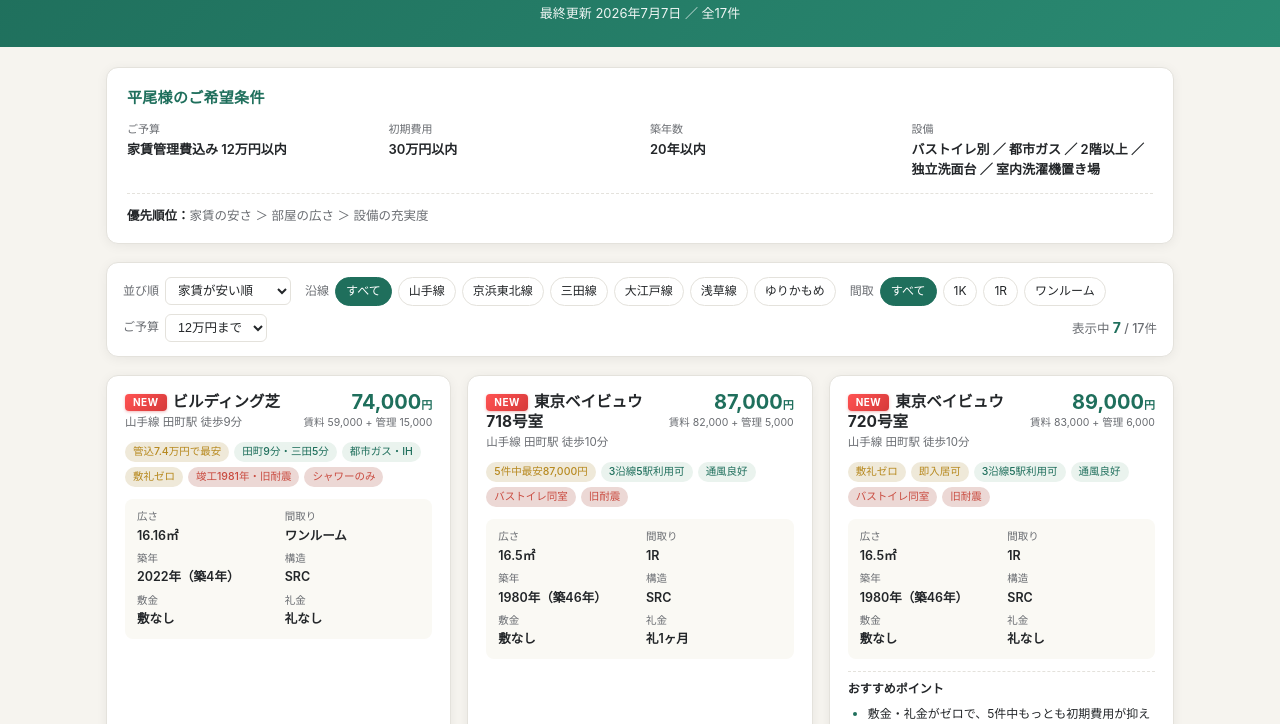
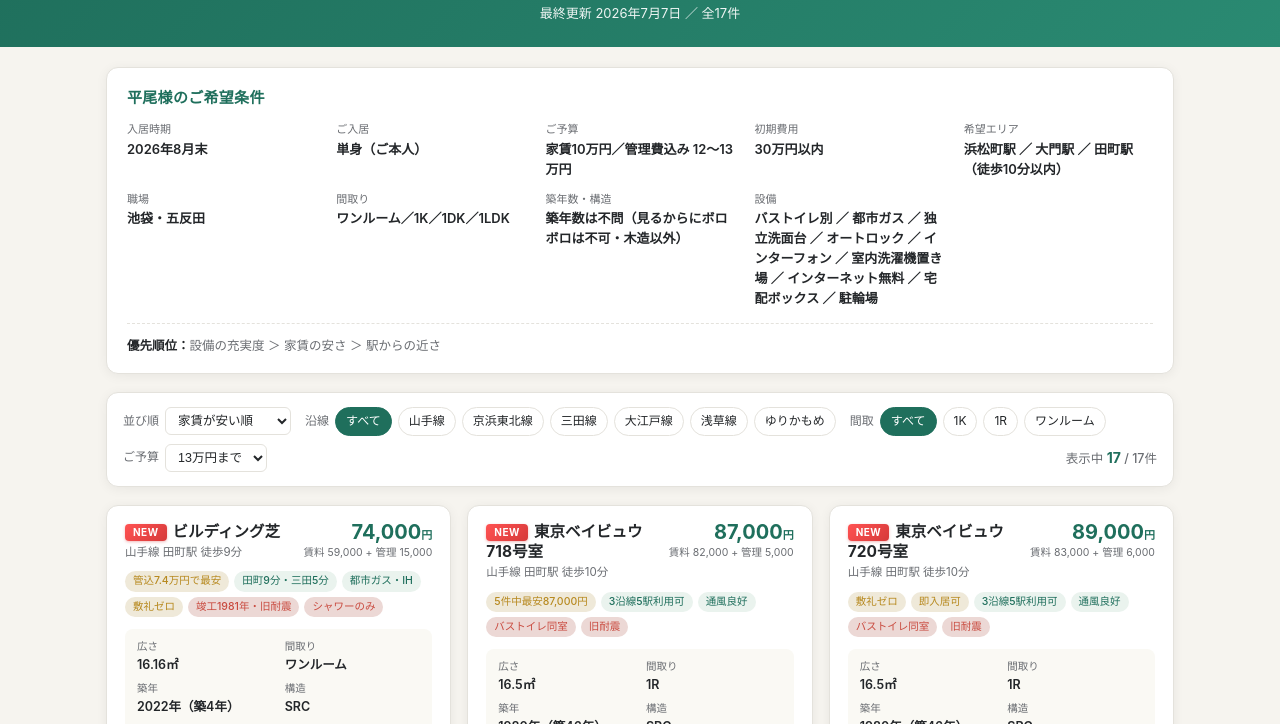
Before and after one commit to ryupro202211-ops/ryupro, a website: page PJ/roomlist/平尾様_物件一覧.html in a window 1280 px wide. Shown: the part 67-791 px from the top of the page. Drawn offline with Linux system fonts and the light colour scheme.

Commit message:
Update 平尾様 catalog with actual conditions

```diff
--- a/PJ/roomlist/平尾様_物件一覧.html
+++ b/PJ/roomlist/平尾様_物件一覧.html
@@ -397,13 +397,18 @@ footer.foot {
   <section class="criteria">
     <h2>平尾様のご希望条件</h2>
     <div class="criteria-grid">
-      <div><span>ご予算</span><span>家賃管理費込み 12万円以内</span></div>
+      <div><span>入居時期</span><span>2026年8月末</span></div>
+      <div><span>ご入居</span><span>単身（ご本人）</span></div>
+      <div><span>ご予算</span><span>家賃10万円／管理費込み 12〜13万円</span></div>
       <div><span>初期費用</span><span>30万円以内</span></div>
-      <div><span>築年数</span><span>20年以内</span></div>
-      <div><span>設備</span><span>バストイレ別 ／ 都市ガス ／ 2階以上 ／ 独立洗面台 ／ 室内洗濯機置き場</span></div>
+      <div><span>希望エリア</span><span>浜松町駅 ／ 大門駅 ／ 田町駅（徒歩10分以内）</span></div>
+      <div><span>職場</span><span>池袋・五反田</span></div>
+      <div><span>間取り</span><span>ワンルーム／1K／1DK／1LDK</span></div>
+      <div><span>築年数・構造</span><span>築年数は不問（見るからにボロボロは不可・木造以外）</span></div>
+      <div><span>設備</span><span>バストイレ別 ／ 都市ガス ／ 独立洗面台 ／ オートロック ／ インターフォン ／ 室内洗濯機置き場 ／ インターネット無料 ／ 宅配ボックス ／ 駐輪場</span></div>
     </div>
     <div class="priorities">
-      <strong>優先順位：</strong>家賃の安さ ＞ 部屋の広さ ＞ 設備の充実度
+      <strong>優先順位：</strong>設備の充実度 ＞ 家賃の安さ ＞ 駅からの近さ
     </div>
   </section>
 
@@ -437,10 +442,10 @@ footer.foot {
     <div class="control-group">
       <label>ご予算</label>
       <select id="rentcap">
-        <option value="120000" selected>12万円まで</option>
+        <option value="130000" selected>13万円まで</option>
+        <option value="120000">12万円まで</option>
         <option value="110000">11万円まで</option>
         <option value="100000">10万円まで</option>
-        <option value="90000">9万円まで</option>
       </select>
     </div>
     <div class="count-badge">表示中 <strong id="count">17</strong> / 17件</div>
@@ -645,7 +650,7 @@ const PROPERTIES = [
     ],
     pros: [
       '築2025年6月・築1年の新築物件、5件中唯一の新耐震・築浅物件',
-      '2026年8月上旬入居可能で、平尾様のご希望入居時期と合致',
+      '2026年8月上旬入居可能で、平尾様のご希望入居時期（8月末）と合致',
       'バス・トイレ別／オートロック／宅配BOX／温水洗浄便座／モニタ付インターホン／防犯カメラ／IH／インターネット無料など現代設備一式',
       '東向き・角部屋・日当り良好で採光条件も◎、5階建の最上階',
       '敷金・礼金ゼロ、デザイナーズ物件、ペット相談可'
@@ -684,7 +689,7 @@ const PROPERTIES = [
     pros: [
       '専有面積20.47㎡・1K洋室6畳、RC造10階建の4階（北西バルコニー）',
       'JR山手線「田町」9分、ゆりかもめ「日の出」9分、都営三田線「三田」9分の3路線利用可',
-      '築2014年7月・築11年で平尾様「築20年以内」ご希望に合致',
+      '築2014年7月・築11年で建物・設備ともにきれいな状態',
       'バス・トイレ別、都市ガス、浴室乾燥機、モニター付きオートロック、宅配ボックス完備',
       '賃料9.8万円＋管理費1.2万円＝管込11万円で予算内'
     ],
@@ -760,11 +765,11 @@ const PROPERTIES = [
       {t:'コンビニ・スーパー徒歩3分圏', c:''}
     ],
     pros: [
-      '★平尾様の全条件（バストイレ別・都市ガス・独立洗面台・室内洗濯機置場・2階以上・築20年以内）を全項目クリア',
+      '★平尾様のご希望設備（バストイレ別・都市ガス・独立洗面台・オートロック・室内洗濯機置場・宅配BOX）をほぼ全項目クリア',
       'JR京浜東北・山手線「浜松町」徒歩1分、大江戸線「大門」4分、都営三田線「芝公園」7分の4路線利用可',
       '専有面積22.93㎡・1K洋室6.5畳、RC造14階建の9階、バルコニー2.57㎡付',
       '分譲タイプの充実設備：システムキッチン・浴室乾燥機・温水洗浄便座・独立洗面台・24時間換気・オートロック・宅配BOX・24hセキュリティ・ディンプルキー',
-      '築2006年8月・築19年で「築20年以内」条件にぴったり合致',
+      '築2006年8月・築19年で建物・共用部の状態も良好',
       '周辺にファミマ39m、マルエツプチ93m、まいばすけっと168m、セブン169mと生活便利'
     ],
     cons: [
@@ -805,7 +810,7 @@ const PROPERTIES = [
       '港区東新橋2-10-7の好立地、新橋・汐留のオフィス街に至近'
     ],
     cons: [
-      '★築1982年5月・築44年の旧耐震物件（平尾様の「築20年以内」条件を満たしません）',
+      '★築1982年5月・築44年の旧耐震物件（内装・共用部の状態は現地でのご確認をおすすめします）',
       '★浴室はシャワールームのみ（バスタブなし）',
       '設備詳細は図面参照・要お問い合わせ'
     ],
@@ -833,7 +838,7 @@ const PROPERTIES = [
       {t:'角部屋・二面採光', c:'new'},
       {t:'分譲タイプ', c:''},
       {t:'159戸大規模', c:''},
-      {t:'築24年（20年超）', c:'warn'}
+      {t:'築24年', c:''}
     ],
     pros: [
       '都営三田線「芝公園」2分、大江戸線「赤羽橋」6分の2路線利用可',
@@ -842,7 +847,7 @@ const PROPERTIES = [
       '設備：室内洗濯機置場・2口ガスコンロ・オートロック・エレベーター・外壁タイル張り'
     ],
     cons: [
-      '★築2002年6月・築24年で平尾様「築20年以内」ご希望から少しオーバー',
+      '築2002年6月・築24年（内装・設備の状態は現地でのご確認をおすすめします）',
       '現況入居中（6月末解約予定）、入居時期は相談',
       'くらしード24 15,000円・火災保険 18,000円/2年・更新事務手数料5,000円が発生'
     ],
@@ -869,7 +874,7 @@ const PROPERTIES = [
       {t:'管理費なし・管込10.4万', c:'new'},
       {t:'芝公園2分・田町10分', c:''},
       {t:'最上階', c:''},
-      {t:'築29年（20年超）', c:'warn'}
+      {t:'築29年', c:''}
     ],
     pros: [
       '都営三田線「芝公園」2分、JR山手線・京浜東北線「田町」10分の3路線利用可',
@@ -878,7 +883,7 @@ const PROPERTIES = [
       '2026年9月14日入居可・9月1日から内見可能'
     ],
     cons: [
-      '★築1997年6月・築29年で平尾様「築20年以内」ご希望から大きくオーバー',
+      '築1997年6月・築29年（内装・設備の状態は現地でのご確認をおすすめします）',
       '敷引償却1ヶ月・更新事務手数料22,000円・火災保険料20,000円が発生',
       '設備詳細は図面参照・要お問い合わせ'
     ],
@@ -906,7 +911,7 @@ const PROPERTIES = [
       {t:'南東バルコニー', c:'new'},
       {t:'分譲タイプ・112戸', c:''},
       {t:'全設備完備', c:'new'},
-      {t:'築22年（20年超）', c:'warn'}
+      {t:'築22年', c:''}
     ],
     pros: [
       '都営三田線「三田」7分、JR山手線「田町」9分の2路線利用可',
@@ -916,7 +921,7 @@ const PROPERTIES = [
       '敷金ゼロ・礼金2万円で初期費用を抑えられる'
     ],
     cons: [
-      '★築2003年8月・築22年で平尾様「築20年以内」ご希望から少しオーバー',
+      '築2003年8月・築22年（内装・設備の状態は現地でのご確認をおすすめします）',
       '保証金1ヶ月（契約時償却）・更新料1.1ヶ月・2年未満解約は違約金1ヶ月',
       '24時間生活サポート16,500円・契約事務手数料11,000円・鍵交換33,000円が発生',
       '現況居住中で入居時期は相談'
@@ -945,7 +950,7 @@ const PROPERTIES = [
       {t:'東南角部屋・2面採光', c:'new'},
       {t:'分譲タイプ', c:''},
       {t:'陽当たり良好', c:'new'},
-      {t:'築24年（20年超）', c:'warn'}
+      {t:'築24年', c:''}
     ],
     pros: [
       '都営浅草線「三田」9分、JR山手線「田町」10分、ゆりかもめ「日の出」10分の3路線利用可',
@@ -954,7 +959,7 @@ const PROPERTIES = [
       '南東向き・外壁タイル張り、分譲タイプで管理が安定'
     ],
     cons: [
-      '★築2002年2月・築24年で平尾様「築20年以内」ご希望から少しオーバー',
+      '築2002年2月・築24年（内装・設備の状態は現地でのご確認をおすすめします）',
       'MEIKOライフサポート倶楽部（保険付帯）3,300円/月加入必須、見守りサービス4,000円/月別途',
       '契約事務手数料22,000円・鍵交換代55,000円・一時金49,500円が発生',
       '入居時期は2026年9月6日以降〜10月上旬まで空き・1年未満解約は違約金1ヶ月分'
@@ -991,7 +996,7 @@ const PROPERTIES = [
       '事務所使用可'
     ],
     cons: [
-      '★築1976年4月・築50年の旧耐震物件（平尾様の「築20年以内」条件を大きく満たしません）',
+      '★築1976年4月・築50年の旧耐震物件（内装・共用部の状態は現地でのご確認をおすすめします）',
       '給湯基本料月額2,600円 別途給湯料・水道料あり',
       'ルームクリーニング費用が退去時に発生'
     ],
@@ -1019,7 +1024,7 @@ const PROPERTIES = [
       {t:'24㎡の広さ', c:'new'},
       {t:'都市ガス・全設備完備', c:''},
       {t:'ゆりかもめ日の出8分', c:''},
-      {t:'築28年（20年超）', c:'warn'}
+      {t:'築28年', c:''}
     ],
     pros: [
       'ゆりかもめ「日の出」8分、「竹芝」9分、JR山手線「浜松町」14分',
@@ -1028,7 +1033,7 @@ const PROPERTIES = [
       '敷金・礼金ゼロで初期費用を大幅圧縮'
     ],
     cons: [
-      '★築1998年2月・築28年で平尾様「築20年以内」ご希望から大きくオーバー',
+      '築1998年2月・築28年（内装・設備の状態は現地でのご確認をおすすめします）',
       '主要採光面が西向きのため、夏場の西日にご留意',
       '契約時費用が多め：事務手数料11,000円・除菌消臭22,000円・くらしーど24 16,500円・室内清掃55,000円・鍵交換38,500円',
       '保険23,000円加入要'
@@ -1059,7 +1064,7 @@ const PROPERTIES = [
       {t:'2026年8月上旬入居可', c:'new'}
     ],
     pros: [
-      '築2005年12月・築20年ちょうどで平尾様「築20年以内」条件に合致',
+      '築2005年12月・築20年、新耐震基準のRC造で建物の管理状態も良好',
       'ゆりかもめ「芝浦ふ頭」11分、JR山手線「田町」18分',
       '専有面積22.19㎡・1K、RC造9階建の7階、角部屋',
       '★設備充実：独立洗面台、都市ガス、システムキッチン、2口コンロ、室内洗濯機置場、オートロック、24時間セキュリティ、モニタ付インターホン、防犯カメラ、収納スペース、シューズボックス、分譲タイプ',
@@ -1096,18 +1101,18 @@ const PROPERTIES = [
       {t:'バス別・独立洗面台・都市ガス', c:''},
       {t:'女性・単身限定', c:'warn'},
       {t:'1階', c:'warn'},
-      {t:'築24年（20年超）', c:'warn'}
+      {t:'築24年', c:''}
     ],
     pros: [
       'JR山手線・京浜東北線「田町」5分、都営三田線「三田」4分の3路線利用可',
       '専有面積24.4㎡・1K、鉄骨造3階建の1階（角部屋・東向き・閑静な住宅街）',
-      '★平尾様条件マッチ：バス・トイレ別、独立洗面台、都市ガス、室内洗濯機置場、オートロック',
+      '★平尾様ご希望設備をほぼクリア：バス・トイレ別、独立洗面台、都市ガス、室内洗濯機置場、オートロック',
       'シャッター付・使いやすい間取り'
     ],
     cons: [
-      '★1階のお部屋（平尾様「2階以上」ご希望を満たしません）',
-      '★女性・単身者限定物件（姉妹・親子不可）',
-      '★築2002年1月・築24年で平尾様「築20年以内」ご希望から少しオーバー',
+      '★女性・単身者限定物件（男性ご入居不可）',
+      '1階のお部屋（防犯・プライバシー面はシャッターでカバー）',
+      '築2002年1月・築24年（内装・設備の状態は現地でのご確認をおすすめします）',
       '禁煙・民泊不可・外国籍不可・事務所使用不可',
       '退去時ルームクリーニング費用およびエアコンクリーニング費用は借主負担'
     ],
@@ -1177,7 +1182,7 @@ const state = {
   line: 'all',
   layout: 'all',
   sort: 'rent-asc',
-  rentcap: 100000,
+  rentcap: 130000,
 };
 
 document.querySelectorAll('.control-group[data-filter="line"] .chip').forEach(c => {
@@ -1202,6 +1207,7 @@ document.getElementById('sort').addEventListener('change', e => {
 });
 document.getElementById('rentcap').addEventListener('change', e => {
   state.rentcap = parseInt(e.target.value, 10);
+
   applyFilters();
 });
 
```
